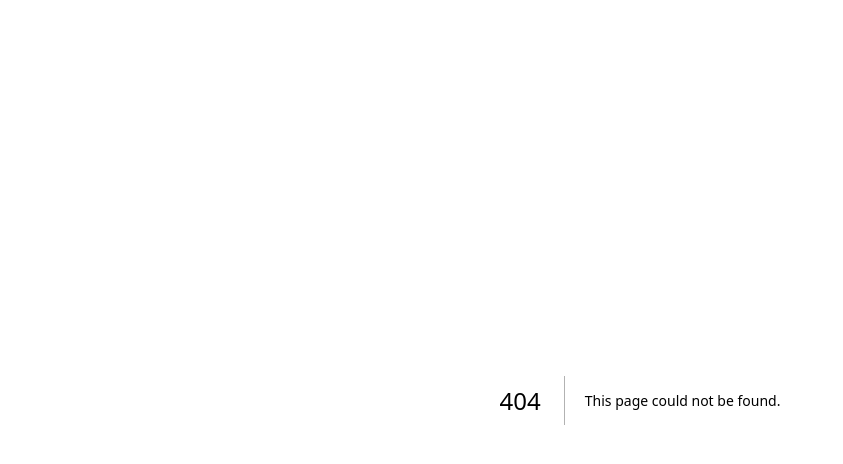
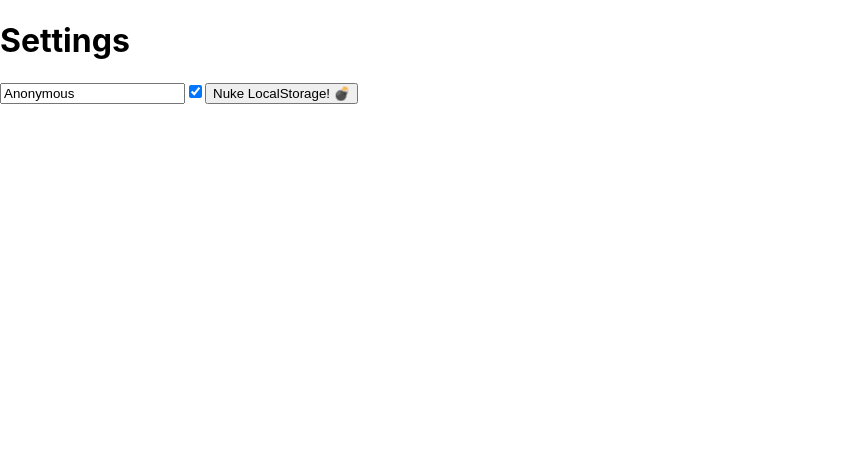
Before and after one commit to shebtastic/ask-a.dev, a Next.js app: page /settings in a window 1280 px wide. Before the commit this address had no page. Shown: the top 464 px of the page, without its empty margins (0-843 px from the left). Built offline with nearby package versions, Linux system fonts and the light colour scheme.

Commit message:
add settings page

```diff
--- /dev/null
+++ b/pages/settings/index.js
@@ -0,0 +1,77 @@
+import { useEffect, useState } from 'react'
+import Head from 'next/head'
+
+const localStorageKey = 'ask-a-dev-name'
+
+function Settings() {
+  const [storage, setStorage] = useState({
+    name: '',
+    isAnonymous: true,
+  })
+
+  useEffect(() => {
+    if (window) {
+      const item = localStorage.getItem(localStorageKey)
+
+      if (item !== null) {
+        setStorage(JSON.parse(item))
+      }
+    }
+  }, [])
+
+  function updateName(name) {
+    setStorage((storage) => {
+      if (storage.isAnonymous) {
+        return storage
+      }
+
+      const newStorage = {
+        ...storage,
+        name,
+      }
+
+      localStorage.setItem(localStorageKey, JSON.stringify(newStorage))
+
+      return newStorage
+    })
+  }
+
+  function toggleAnonymous() {
+    setStorage((storage) => {
+      const newStorage = {
+        ...storage,
+        isAnonymous: !storage.isAnonymous,
+      }
+
+      localStorage.setItem(localStorageKey, JSON.stringify(newStorage))
+
+      return newStorage
+    })
+  }
+
+  return (
+    <>
+      <Head>
+        <title>Settings</title>
+      </Head>
+      <h1>Settings</h1>
+      <form>
+        <input
+          type="text"
+          value={storage.isAnonymous ? 'Anonymous' : storage.name}
+          onChange={(event) => updateName(event.target.value)}
+        />
+        <input
+          type="checkbox"
+          checked={storage.isAnonymous}
+          onChange={toggleAnonymous}
+        />
+        <button onClick={() => localStorage.clear()}>
+          Nuke LocalStorage! 💣
+        </button>
+      </form>
+    </>
+  )
+}
+
+export default Settings
```
